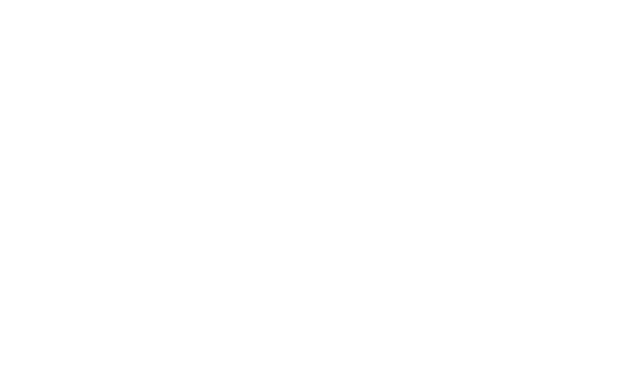
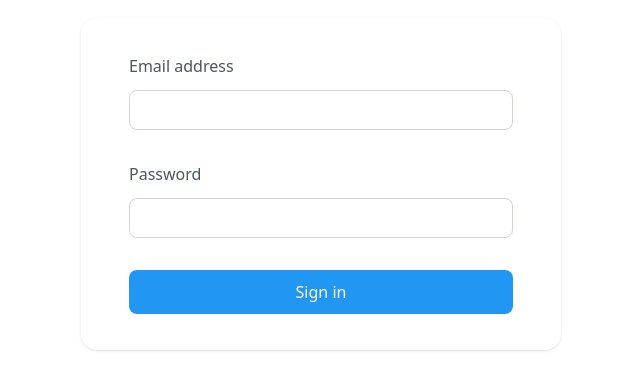
Before and after one commit to Arbaaz21034/pharmacare, a Next.js app: page / in a window 1280 px wide. Shown: the part 216-606 px from the top of the page, without its empty margins (319-959 px from the left). Built offline with nearby package versions, Linux system fonts and the light colour scheme; a web font is replaced by a local one.

Commit message:
Add LoginForm component

```diff
--- a/package.json
+++ b/package.json
@@ -9,6 +9,9 @@
     "start": "next start"
   },
   "dependencies": {
+    "@radix-ui/react-icons": "^1.3.0",
+    "@radix-ui/react-select": "^1.2.1",
+    "classnames": "^2.3.2",
     "clsx": "^1.2.1",
     "next": "13.1.1",
     "react": "18.2.0",
--- /dev/null
+++ b/src/components/LoginForm.tsx
@@ -0,0 +1,34 @@
+import Link from "next/link";
+
+const LoginForm = () => {
+  return (
+    <>
+      <div className="box-border min-w-[360px] rounded-2xl  px-8 py-9 sm:min-w-[440px] sm:px-12 sm:shadow xl:min-w-[480px]">
+        <div className="flex flex-col">
+          <p className="font-medium text-gray-600">Email address</p>
+          <input
+            type="email"
+            className="mt-3 h-10 rounded-lg border border-gray-300 px-2 text-gray-700 focus:outline-primary focus:invalid:outline-red-400"
+            required
+            autoComplete="on"
+          />
+        </div>
+        <div className="mt-8 flex flex-col">
+          <p className="font-medium text-gray-600">Password</p>
+          <input
+            type="password"
+            className="mt-3 h-10 rounded-lg border border-gray-300 px-2 text-gray-700 focus:outline-primary"
+            required
+          />
+        </div>
+        <div className="mt-8 h-11 w-full">
+          <button className="flex h-full w-full items-center justify-center rounded-lg bg-primary text-white transition-colors delay-100 ease-in hover:bg-primary-600">
+            Sign in
+          </button>
+        </div>
+      </div>
+    </>
+  );
+};
+
+export default LoginForm;
--- /dev/null
+++ b/src/components/Select.tsx
@@ -0,0 +1,9 @@
+const RadixSelect = () => {
+  return (
+    <>
+      <div></div>
+    </>
+  );
+};
+
+export default RadixSelect;
--- a/src/pages/index.tsx
+++ b/src/pages/index.tsx
@@ -1,9 +1,12 @@
 import { type NextPage } from "next";
+import LoginForm from "../components/LoginForm";
 
 const Home: NextPage = () => {
   return (
     <>
-      <main></main>
+      <main className="flex min-h-screen items-center justify-center">
+        <LoginForm />
+      </main>
     </>
   );
 };
```
Also changed, not shown: 1 other file (tests, documents, lock files or other folders).
